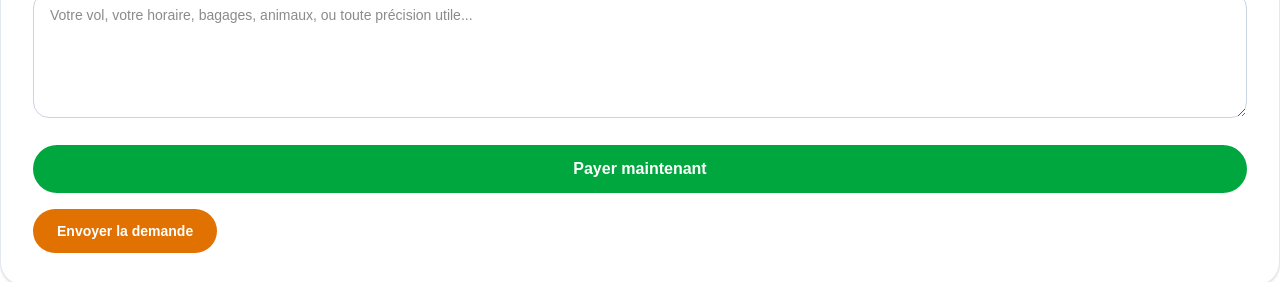
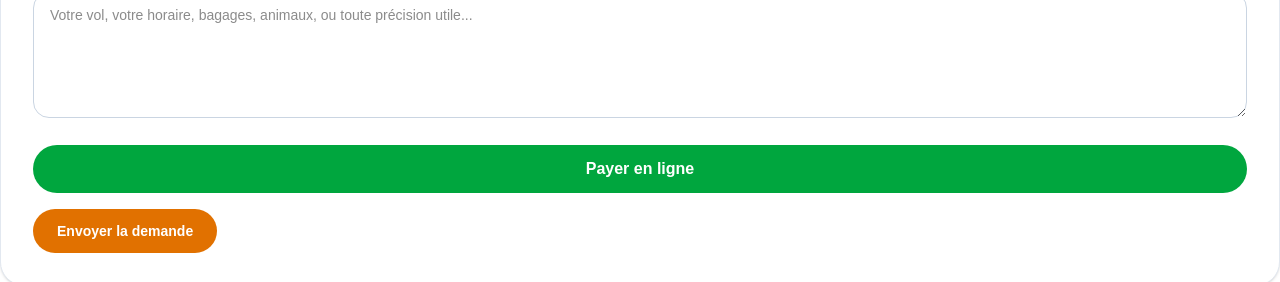
Before and after one commit to mbtransport41-jpg/transfert-toulouse-tarn, a Next.js app: page / in a window 1280 px wide. Shown: the part 2523-2805 px from the top of the page. Built offline with nearby package versions, Linux system fonts and the light colour scheme.

Commit message:
fix: restore Stripe checkout button flow and error handling

```diff
--- a/app/components/BookingForm.tsx
+++ b/app/components/BookingForm.tsx
@@ -75,10 +75,23 @@ const prix =
   }, [searchParams]);
 
 const handleStripePayment = async () => {
-  const response = await fetch("/api/create-checkout-session", {
-    method: "POST",
+  if (!formData.email) {
+    setStatus({ type: 'error', message: 'Veuillez renseigner votre adresse e-mail avant de payer.' });
+    return;
+  }
+
+  if (prix <= 0) {
+    setStatus({ type: 'error', message: 'Veuillez sélectionner un trajet valide avant de payer.' });
+    return;
+  }
+
+  setStatus({ type: 'loading', message: 'Redirection vers Stripe en cours...' });
+
+  try {
+    const response = await fetch('/api/create-checkout-session', {
+      method: 'POST',
       headers: {
-      "Content-Type": "application/json",
+        'Content-Type': 'application/json',
       },
       body: JSON.stringify({
         prix,
@@ -87,9 +100,18 @@ const handleStripePayment = async () => {
     });
 
     const data = await response.json();
+    if (!response.ok) {
+      throw new Error(data?.error || 'Impossible de créer la session de paiement Stripe.');
+    }
 
-if (data.url) {
-  window.location.href = data.url;
+    if (!data?.url) {
+      throw new Error('URL Stripe Checkout manquante.');
+    }
+
+    window.location.assign(data.url);
+  } catch (error) {
+    const message = error instanceof Error ? error.message : 'Erreur inconnue pendant le paiement.';
+    setStatus({ type: 'error', message });
   }
 };
 
@@ -312,23 +334,20 @@ if (data.url) {
           </div>
         ) : null}
 
+        {prix > 0 && (
+          <div className="rounded-2xl border border-amber-200 bg-amber-50 p-4 text-center">
+            <p className="text-sm text-slate-600">Tarif du transfert</p>
+            <p className="text-3xl font-bold text-amber-600">{prix} €</p>
+          </div>
+        )}
+
         <button
           type="button"
           onClick={handleStripePayment}
-className="inline-flex items-center
-justify-center rounded-full bg-green-600
-px-6 py-3 text-white font-semibold
-hover:bg-green-700 mb-4 w-full">
-
-{prix > 0 && (
-  <div className="rounded-2xl bg-amber-50 border border-amber-200 p-4 text-center">
-    <p className="text-sm text-slate-600">Tarif du transfert</p>
-    <p className="text-3xl font-bold text-amber-600">
-      {prix} €
-    </p>
-  </div>
-)}
-    Payer maintenant
+          disabled={status.type === 'loading'}
+          className="mb-4 inline-flex w-full items-center justify-center rounded-full bg-green-600 px-6 py-3 font-semibold text-white hover:bg-green-700 disabled:cursor-not-allowed disabled:bg-green-400"
+        >
+          {status.type === 'loading' ? 'Redirection en cours...' : 'Payer en ligne'}
         </button>
 
         <button
```
Lines whose indentation alone changed are shown as unchanged.
